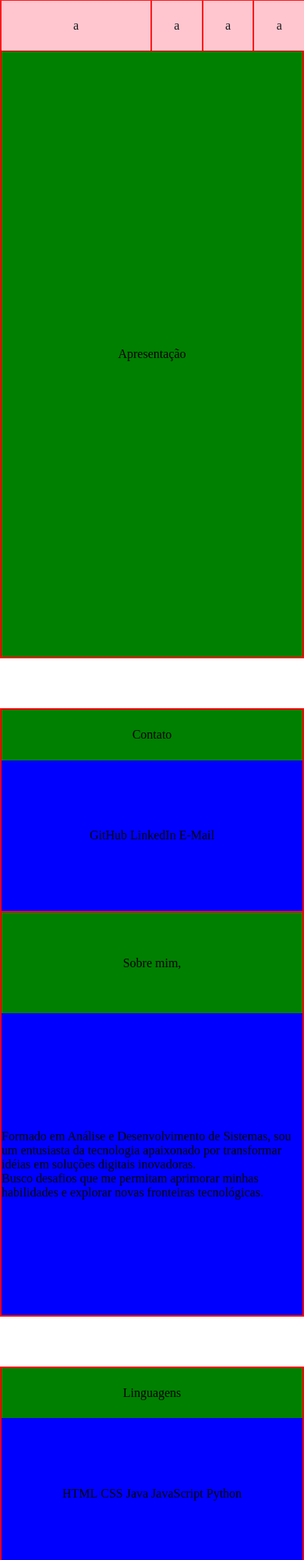
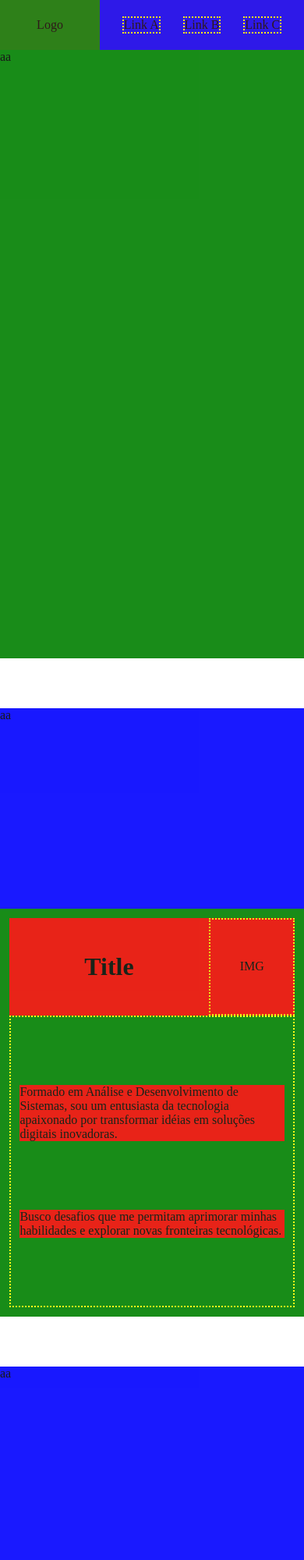
Before and after one commit to Rafael-Alexandre-96/template-flex, a plain HTML site: page index.html in a window 390 px wide. Shown: the top 2000 px of the page at 78% size. Drawn offline with Linux system fonts and the light colour scheme.

Commit message:
terceira restruturacao

```diff
--- a/index.html
+++ b/index.html
@@ -1,5 +1,5 @@
 <!doctype html>
-<html lang="en">
+<html lang="pt-br">
 	<head>
 		<meta charset="utf-8">
 		<meta name="viewport" content="width=device-width, initial-scale=1">
@@ -7,121 +7,73 @@
 		<link rel="stylesheet" type="text/css" href="styles.css">
 	</head>
 	<body>
+		<header>
+			<nav class="navbar bg-red">
+				<div class="flex-center logo bg-green">
+					Logo
+				</div>
+				<div class="flex-center links bg-blue">
+					<div class="border">Link A</div>
+					<div class="border">Link B</div>
+					<div class="border">Link C</div>
+				</div>
+			</nav>
+		</header>
 
-		<nav class="navbar flex row width-100 height-100 center-all border">
-			<div class="flex-3 border height-100 flex center-all">a</div>
-			<div class="flex-1 border height-100 flex center-all">a</div>
-			<div class="flex-1 border height-100 flex center-all">a</div>
-			<div class="flex-1 border height-100 flex center-all">a</div>
-		</nav>
+		<div class="divider-horizontal"></div>
 
-		<div class="flex col height-100">
+		<main class="main">
+
+			<section class="content bg-green">
+				aa
+			</section>
+
 			<div class="divider-horizontal"></div>
-			<div class="flex row-lg border height-100">
 
-				<div class="border flex-1">
-					<div class="flex col height-100">
-						<div class="bg-green flex-1 flex center-all">
-							<p>Apresentação</p>
-						</div>
+			<section class="content">
+				<aside class="aside-left bg-blue">
+					aa
+				</aside>
+
+				<article class="section-article bg-green">
+					<div class="article-title">
+						<h1 class="flex-center bg-red">Title</h1>
+						<div class="flex-center border bg-red">IMG</div>
 					</div>
-				</div>
 
-			</div>
-		</div>
+					<div class="article-content border">
+						<div class="about-text bg-red">Formado em Análise e Desenvolvimento de Sistemas, sou um entusiasta da tecnologia apaixonado por transformar idéias em soluções digitais inovadoras.</div>
+						<div class="about-text bg-red">Busco desafios que me permitam aprimorar minhas habilidades e explorar novas fronteiras tecnológicas.</div>
+					</div>
+				</article>
+			</section>
 
-		<div class="flex col height-100">
 			<div class="divider-horizontal"></div>
-			<div class="flex row-lg border height-100">
 
-				<div class="border flex-1">
-					<div class="flex col height-100">
-						<div class="bg-green flex-1 flex center-all">
-							<p>Contato</p>
-						</div>
-						<div class="bg-blue flex-3 flex col center-all">
-							<ul>
-								<li>GitHub</li>
-								<li>LinkedIn</li>
-								<li>E-Mail</li>
-							</ul>
-						</div>
-					</div>
-				</div>
+			<section class="content">
+				<aside class="aside-left bg-blue">
+					aa
+				</aside>
+				<article class="section-article bg-green">
+					aa
+				</article>
+			</section>
 
-				<div class="border divider-vertical"></div>
+			<div class="divider-horizontal"></div>
 
-				<div class="border flex-2">
-					<div class="flex col height-100">
-						<div class="bg-green flex-1 flex center-all">
-							<p>Sobre mim,</p>
-						</div>
-						<div class="bg-blue flex-3 flex col center-all">
-							<p>Formado em Análise e Desenvolvimento de Sistemas, sou um entusiasta da tecnologia apaixonado por transformar idéias em soluções digitais inovadoras.</p>
-							<p>Busco desafios que me permitam aprimorar minhas habilidades e explorar novas fronteiras tecnológicas.</p>
-						</div>
-					</div>
-				</div>
+			<section class="content">
+				<aside class="aside-left bg-blue">
+					aa
+				</aside>
+				<article class="section-article bg-green">
+					aa
+				</article>
+			</section>
 
-			</div>
-		</div>
+		</main>
 
-		<div class="flex col height-100">
-			<div class="divider-horizontal"></div>
-			<div class="flex row-lg border height-100">
+		<footer class="footer flex-center bg-red">XXXXXXXX</footer>
 
-				<div class="border flex-1">
-					<div class="flex col height-100">
-						<div class="bg-green flex-1 flex center-all">
-							<p>Linguagens</p>
-						</div>
-						<div class="bg-blue flex-3 flex col center-all">
-							<ul>
-								<li>HTML</li>
-								<li>CSS</li>
-								<li>Java</li>
-								<li>JavaScript</li>
-								<li>Python</li>
-							</ul>
-						</div>
-					</div>
-				</div>
-
-				<div class="border divider-vertical"></div>
-
-				<div class="border flex-1">
-					<div class="flex col height-100">
-						<div class="bg-green flex-1 flex center-all">
-							<p>Frameworks</p>
-						</div>
-						<div class="bg-blue flex-3 flex col center-all">
-							<ul>
-								<li>Spring Boot 3</li>
-								<li>React</li>
-								<li>Bootstrap</li>
-							</ul>
-						</div>
-					</div>
-				</div>
-
-				<div class="border divider-vertical"></div>
-
-				<div class="border flex-1">
-					<div class="flex col height-100">
-						<div class="bg-green flex-1 flex center-all">
-							<p>Dados</p>
-						</div>
-						<div class="bg-blue flex-3 flex col center-all">
-							<ul>
-								<li>MySQL</li>
-								<li>MongoDB</li>
-							</ul>
-						</div>
-					</div>
-				</div>
-
-			</div>
-		</div>
 
 	</body>
 </html>
--- a/styles.css
+++ b/styles.css
@@ -1,111 +1,138 @@
 * {
+	padding: 0;
 	margin: 0;
-	padding: 0;
-	box-sizing: content-box;
+	box-sizing: border-box;
 }
 
 html, body {
 	height: 100%;
 }
 
-ul {
-	list-style: none;
-}
-
-:root {
-	--color-light-white: #F8F8EC;
-	--color-dark-blue: #001829;
-	--color-blue: #02416D;
-}
-
-.border {
-	border: 1px solid red;
-}
-
 .bg-green {
 	background-color: green;
+	opacity: 90%;
 }
 
 .bg-blue {
 	background-color: blue;
+	opacity: 90%;
 }
 
-/* Flex */
-.flex {
-	display: flex;
+.bg-red {
+	background-color: red;
+	opacity: 90%;
 }
 
-.row {
-	flex-direction: row;
+.border {
+	border: 2px dotted yellow;
 }
 
-.row-lg {
-	flex-direction: row;
+:root {
+	--navbar-height: 64px;
+	--footer-height: 128px;
 }
 
-.col {
-	flex-direction: column;
+.navbar {
+	position: fixed;
+	width: 100%;
+	height: var(--navbar-height);
+
+	display: flex;
+	flex-direction: row;
+	justify-content: space-between;
+
+	z-index: 1;
 }
 
-.flex-1 {
-	flex: 1
+.navbar .logo {
+	width: 128px;
 }
 
-.flex-2 {
-	flex: 2
+.navbar .links {
+	justify-content: space-evenly;
+	width: 384px;
 }
 
-.flex-3 {
-	flex: 3
+.content {
+	display: flex;
+	flex-direction: row;
+	height: calc(100vh - var(--navbar-height));
+	gap: 1vw;
 }
 
-.flex-4 {
-	flex: 4
+.divider-horizontal {
+	height: var(--navbar-height);
 }
 
-.center-all {
+.main .content:last-child {
+	height: calc(100vh - var(--navbar-height) - var(--footer-height));
+}
+
+.aside-left {
+	width: 33%;
+}
+
+.section-article {
+	width: calc(100% - 33%);
+
+	display: flex;
+	flex-direction: column;
+
+	padding: 3vw;
+}
+
+.article-title {
+	display: flex;
+	height: 25%;
+}
+
+.article-title h1 {
+	width: 70%;
+	font-size: xx-large;
+}
+
+.article-title div {
+	width: 30%;
+}
+
+.article-content {
+	display: flex;
+	justify-content: space-evenly;
+	flex-direction: column;
+	height: 75%;
+}
+
+.about-text {
+	margin: 0 3vw;
+}
+
+.footer {
+	height: var(--footer-height);
+}
+
+.flex-center {
+	display: flex;
 	align-items: center;
 	justify-content: center;
 }
 
 @media (max-width: 768px) {
-	ul li {
-		display: inline;
+	.content {
+		flex-direction: column;
+		gap: 0;
 	}
 
-	.row-lg {
-		flex-direction: column;
+	.aside-left {
+		width: 100%;
+		height: 33%;
 	}
 
-	.divider-vertical {
-		display: none;
+	.section-article {
+		width: 100%;
+		height: calc(100% - 33%);
+	}
+
+	header .links {
+		flex: 1;
 	}
 }
-
-/* Estrutura */
-:root {
-	--navbar-height: 64px;
-}
-
-.height-100 {
-	height: 100%;
-}
-
-.width-100 {
-	width: 100%;
-}
-
-.divider-vertical {
-	width: 1vw;
-}
-
-.divider-horizontal, .navbar {
-	min-height: var(--navbar-height);
-	max-height: var(--navbar-height);
-}
-
-.navbar {
-	position: fixed;
-	background-color: pink;
-	filter: opacity(90%);
-}
```
